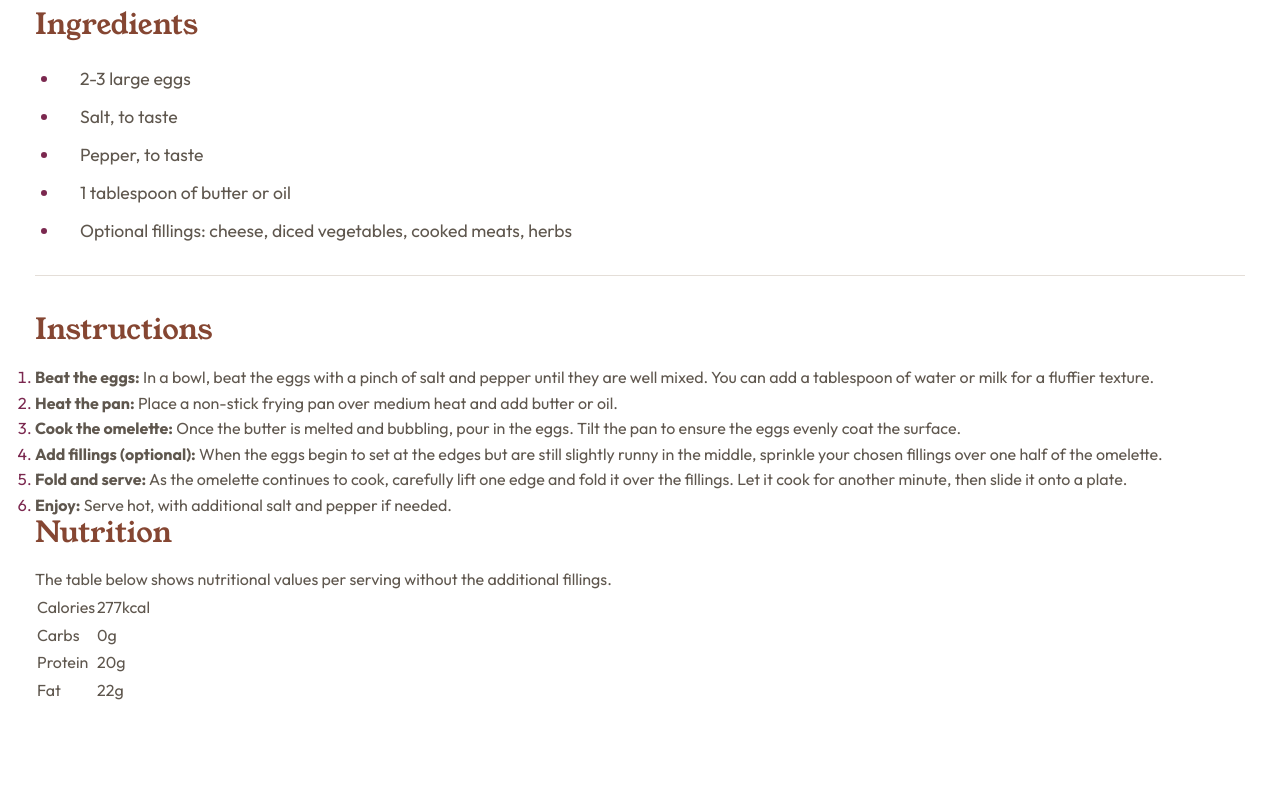
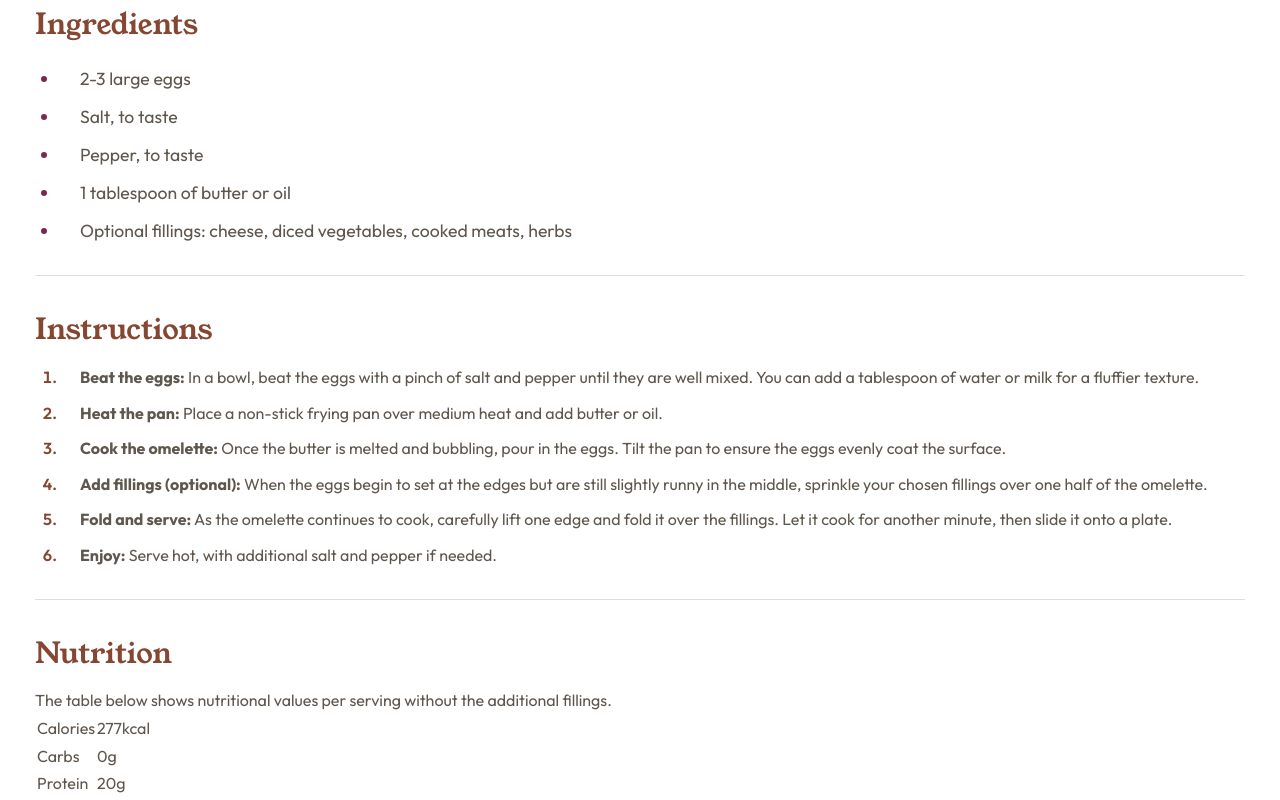
Before and after one commit to 1arthurcosta/recipe-page, a plain HTML site: page index.html in a window 1280 px wide. Shown: the part 568-1368 px from the top of the page. Before the commit the page ends 1273 px from the top, so only its background shows below. Drawn offline with Linux system fonts and the light colour scheme.

Commit message:
Add css of instructions section

```diff
--- a/styles.css
+++ b/styles.css
@@ -100,3 +100,21 @@ header {
   padding: 5px 0 5px 20px;
   font-size: 1.1em;
 }
+
+.instructions {
+  border-bottom: 1px solid var(--stone-150);
+  margin-bottom: 40px;
+}
+
+.instructions ol {
+  padding: 0 0 20px 25px;
+}
+
+.instructions li::marker {
+  font-weight: 600;
+  color: var(--brown-800);
+}
+
+.instructions li {
+  padding: 0 0 10px 20px;
+}
```
